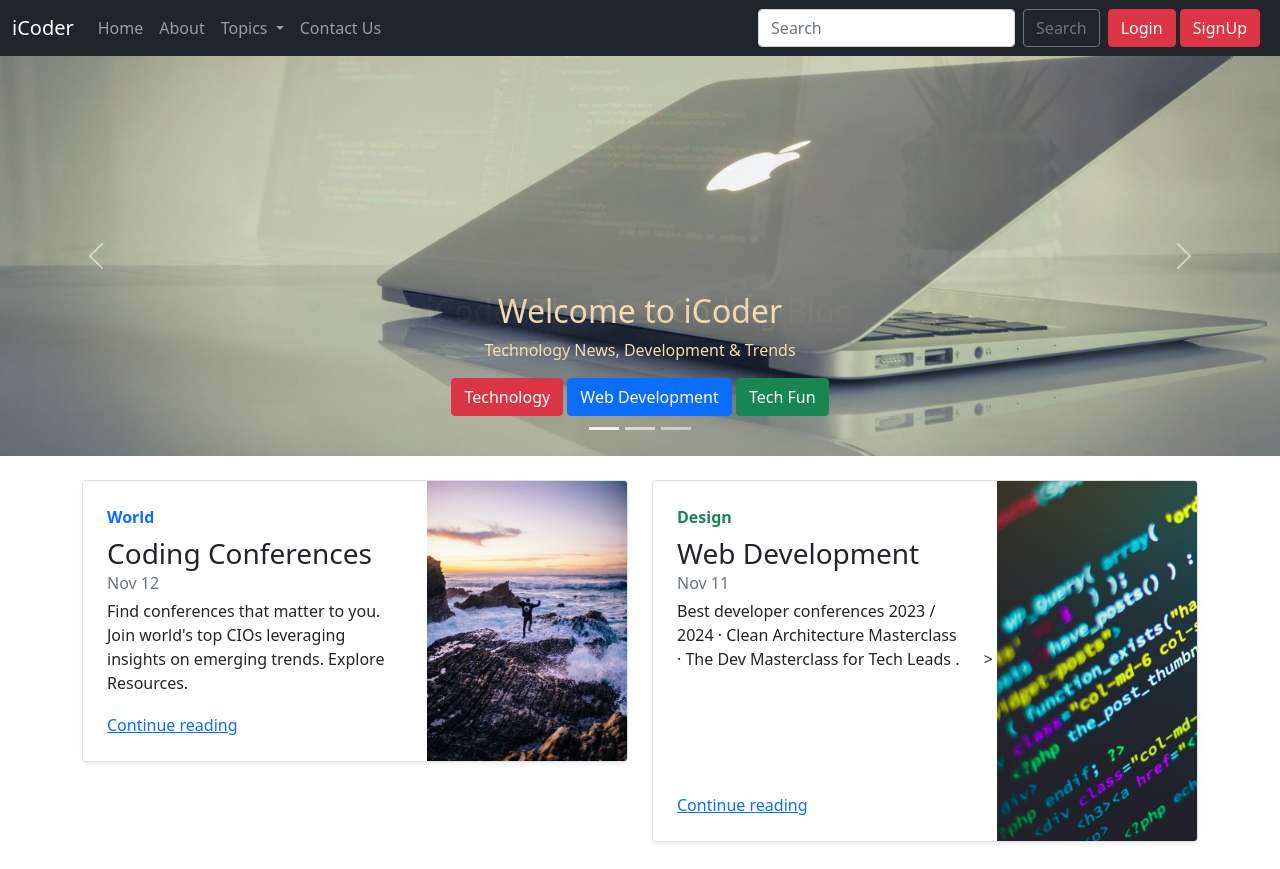
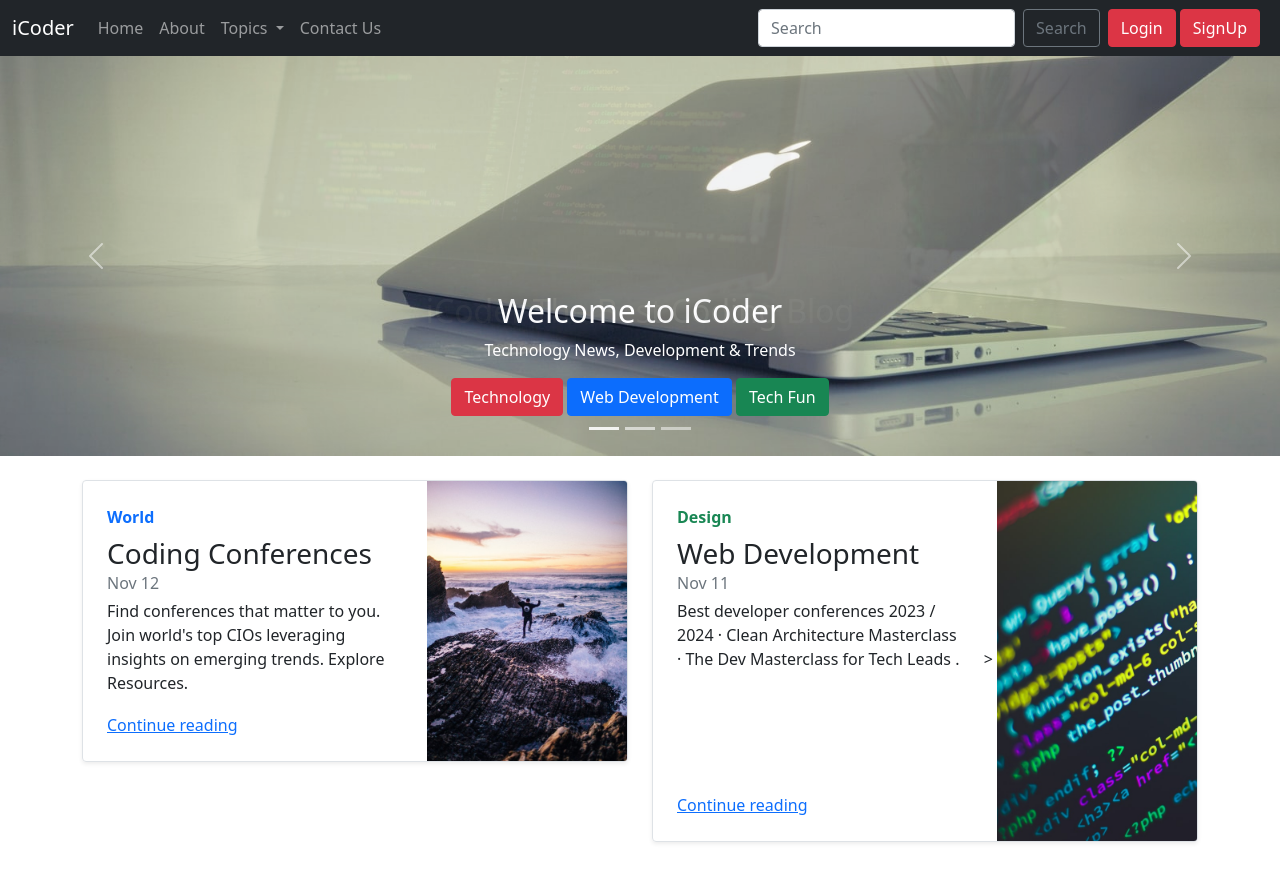
Before and after one commit to farid00000/farid-bootstrap, a plain HTML site: page index.html in a window 1280 px wide. Shown: the top 869 px of the page. Drawn offline with nearby package versions, Linux system fonts and the light colour scheme.

Commit message:
Update index.html

```diff
--- a/index.html
+++ b/index.html
@@ -14,12 +14,6 @@
 </head>
 
 <body>
-  <style>
-    /*just fixing caption color*/
-    .carousel-caption {
-      color: wheat;
-    }
-  </style>
   <!--First Step-->
   <!--Adding Navbar-->
   <nav class="navbar navbar-expand-lg navbar-dark bg-dark">
```
